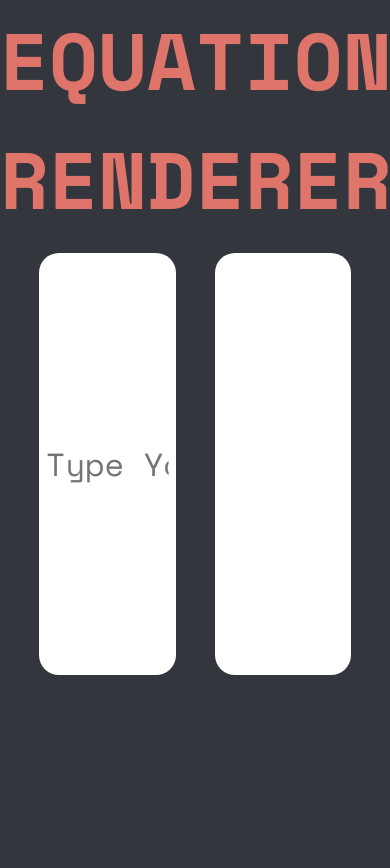
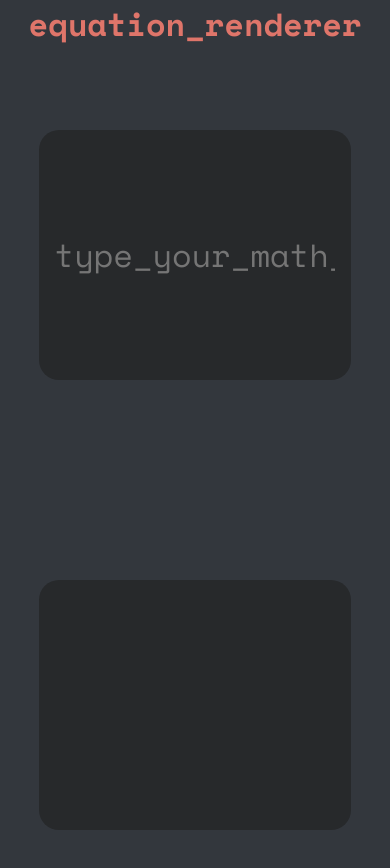
Before and after one commit to Finn-Braun/equation_renderer, a plain HTML site: page index.html in a window 390 px wide. Before the commit the page ends 844 px from the top, so only its background shows below. Drawn offline with nearby package versions, Linux system fonts and the light colour scheme; some packages are replaced by stand-ins of ours.

Commit message:
Added media queries and flexbox styling

```diff
--- a/index.html
+++ b/index.html
@@ -14,11 +14,11 @@
 </head>
 <body>
     <div id = "header" >
-        <h1 id = "title", data-value = "EQUATION RENDERER"  onload = "glitch()" > EQUATION RENDERER </h1>
+        <h1 id = "title", data-value = "equation_renderer"  onload = "glitch()" > equation_renderer </h1>
     </div>
     <div id = "interface">
         <div id = "input" >
-            <input type="text" id="typed_math" placeholder="Type Your Math Here">
+            <input type="text" id="typed_math" placeholder="type_your_math_here">
         </div>
         <div id = "equation" >
             <p id="rendered_math"></p>
--- a/main.js
+++ b/main.js
@@ -11,7 +11,7 @@ function updateValue() {
   MathJax.Hub.Queue(["Typeset",MathJax.Hub]);
 }
 
-const letters = "ABCDEFGHIJKLMNOPQRSTUVWXYZ";
+const letters = "abcdefghijklmnopqrstuvwxyz";
 
 let interval = null;
 
--- a/style.css
+++ b/style.css
@@ -16,46 +16,62 @@ html, body {
   width: auto;
 }
 
+#interface {
+  display: flex;
+  width: 100%;
+  height: 900px;
+  flex-flow: column wrap;
+  justify-content: space-around;
+  align-items: center;
+  align-content: space-around;
+}
+
 #input {
-  position: absolute;
-  top: 30%;
-  height: 50%;
+  display: flex;
   width: 35%;
-  left: 10%;
-  background-color: #FFFFFF;
+  aspect-ratio: 5 / 4;
+  background-color: #27292B;
   border-radius: 20px;
-  box-shadow: 20px, 20px, 20px;
+  justify-content: center;
+  align-items: center;
+}
+
+#equation {
+  display: flex;
+  width: 35%;
+  aspect-ratio: 5 / 4;
+  background-color: #27292B;
+  border-radius: 20px;
+  justify-content: center;
+  align-items: center;
 }
 
 #typed_math {
   border: none;
   color:#73BFB7;
+  background-color: #27292B;
   outline: none;
+  width: 90%;
   text-align: center;
-  width: 90%;
 }
 
 #rendered_math {
-  color: #000000;
+  color: #FFFFFF;
 }
 
 #typed_math, #rendered_math {
-  margin: 0;
-  position: absolute;
-  top: 50%;
-  left: 50%;
-  transform: translate(-50%, -50%);
   font-size: 2rem;
   font-family: 'Space Mono', monospace;
 }
 
-#equation {
-  position: absolute;
-  top: 30%;
-  height: 50%;
-  width: 35%;
-  right: 10%;
-  background-color: #FFFFFF;
-  border-radius: 20px;
-  box-shadow: 20px, 20px, 20px;
+@media screen and (max-width: 700px) {
+  #equation, #input {
+    width: 80%;
+  }
+  #title {
+    font-size: 2rem;
+  }
+  #header {
+    height: 30px;
+  }
 }
```
